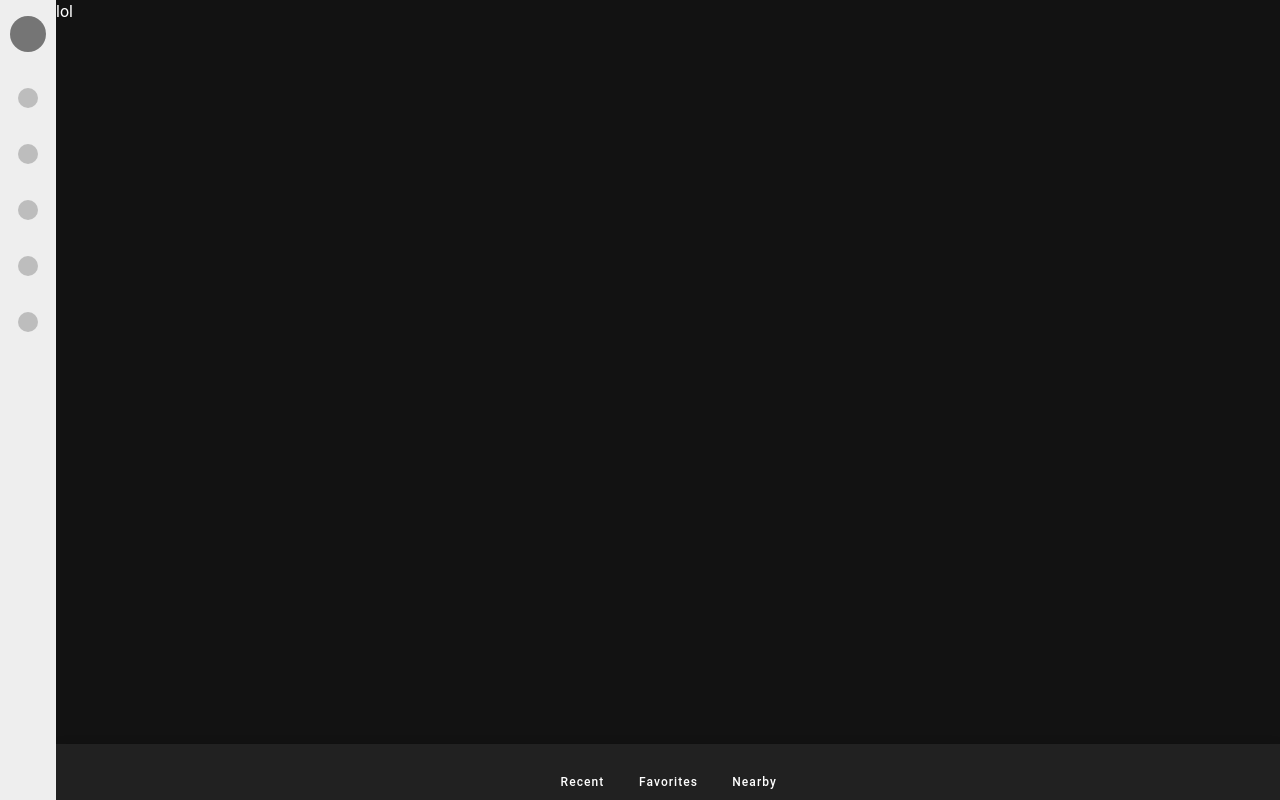
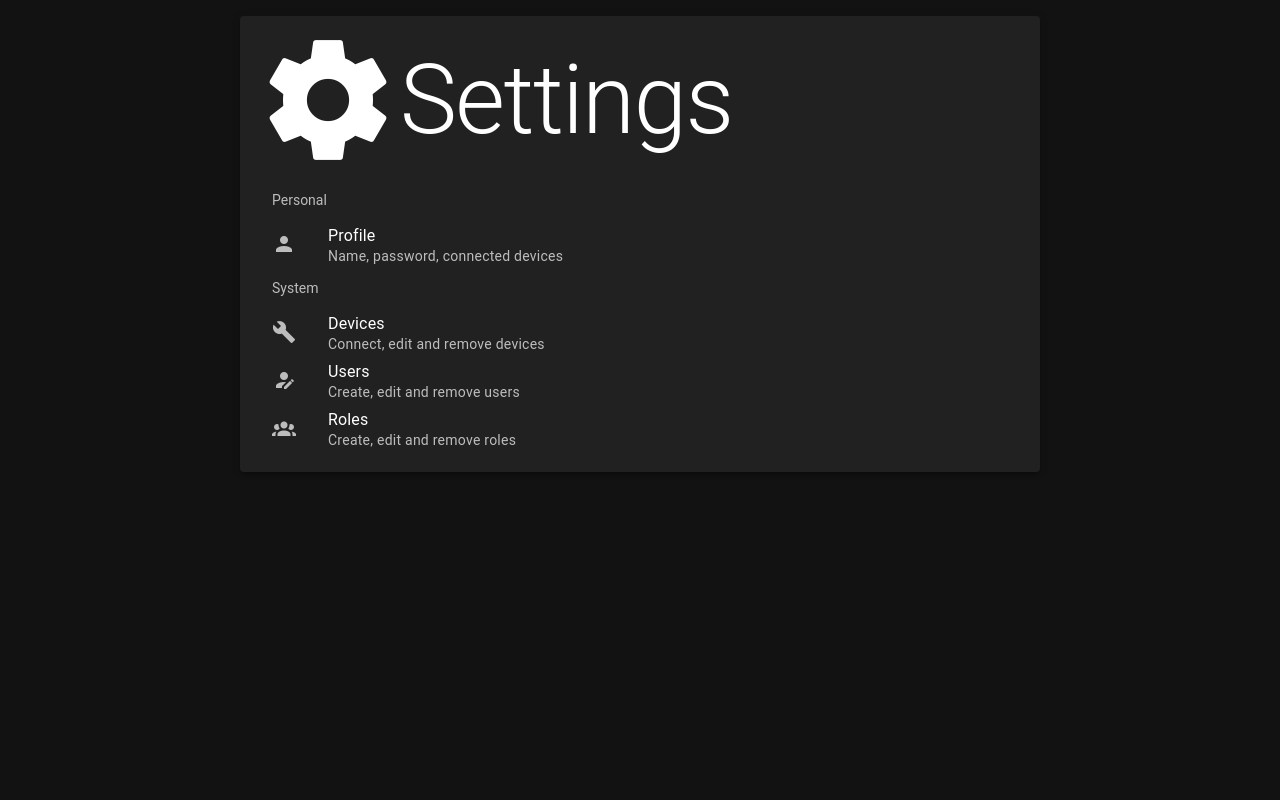
Before and after one commit to Leone25/node-home, a Vue app in the folder webUi/: page /settings in a window 1280 px wide. Built offline with nearby package versions, Linux system fonts and the light colour scheme.

Commit message:
initial settings page

```diff
--- a/webUi/package.json
+++ b/webUi/package.json
@@ -9,6 +9,7 @@
     "preview": "vite preview"
   },
   "dependencies": {
+    "@mdi/font": "^7.4.47",
     "pinia": "^2.1.7",
     "vite-plugin-vuetify": "^2.0.4",
     "vue": "^3.4.29",
--- a/webUi/src/App.vue
+++ b/webUi/src/App.vue
@@ -3,34 +3,8 @@ import { RouterLink, RouterView } from 'vue-router'
 </script>
 
 <template>
-	<v-app id="inspire">
-		<v-navigation-drawer class="pt-4" color="grey-lighten-3" model-value rail disable-resize-watcher="true">
-			<v-avatar v-for="n in 6" :key="n" :color="`grey-${n === 1 ? 'darken' : 'lighten'}-1`"
-				:size="n === 1 ? 36 : 20" class="d-block text-center mx-auto mb-9"></v-avatar>
-		</v-navigation-drawer>
-
-		<v-bottom-navigation>
-			<v-btn value="recent">
-				<v-icon>mdi-history</v-icon>
-
-				<span>Recent</span>
-			</v-btn>
-
-			<v-btn value="favorites">
-				<v-icon>mdi-heart</v-icon>
-
-				<span>Favorites</span>
-			</v-btn>
-
-			<v-btn value="nearby">
-				<v-icon>mdi-map-marker</v-icon>
-
-				<span>Nearby</span>
-			</v-btn>
-		</v-bottom-navigation>
-
+	<v-app>
 		<v-main>
-			lol
 			<RouterView />
 		</v-main>
 	</v-app>
--- a/webUi/src/main.js
+++ b/webUi/src/main.js
@@ -1,3 +1,5 @@
+import '@mdi/font/css/materialdesignicons.css'
+
 import { createApp } from 'vue'
 import { createPinia } from 'pinia'
 import vuetify from '../plugins/vuetify.js'
--- a/webUi/src/router/index.js
+++ b/webUi/src/router/index.js
@@ -9,6 +9,11 @@ const router = createRouter({
 			name: 'home',
 			component: HomeView
 		},
+		{
+			path: '/settings',
+			name: 'settings',
+			component: () => import('../views/settings/root.vue')
+		}
 	]
 })
 
--- /dev/null
+++ b/webUi/src/views/settings/root.vue
@@ -0,0 +1,44 @@
+<script setup>
+
+</script>
+
+<template>
+	<v-container>
+		<v-row>
+			<v-col>
+				<v-sheet class="mx-auto px-4 py-3" elevation="4" max-width="800" width="100%" rounded>
+					<div class="text-h1 d-flex align-center"><v-icon>mdi-cog</v-icon>Settings</div>
+					<v-list>
+						<v-list-subheader title="Personal" />
+						<v-list-item
+							title="Profile"
+							subtitle="Name, password, connected devices"
+							prepend-icon="mdi-account"
+							to="/settings/profile"
+						/>
+						<v-list-subheader title="System" />
+						<v-list-item
+							title="Devices"
+							subtitle="Connect, edit and remove devices"
+							prepend-icon="mdi-wrench"
+							to="/settings/devices"
+						/>
+						<v-list-item
+							title="Users"
+							subtitle="Create, edit and remove users"
+							prepend-icon="mdi-account-edit"
+							to="/settings/users"
+						/>
+						<v-list-item
+							title="Roles"
+							subtitle="Create, edit and remove roles"
+							prepend-icon="mdi-account-group"
+							to="/settings/roles"
+						/>
+					</v-list>
+				</v-sheet>
+			</v-col>
+		</v-row>
+	</v-container>
+</template>
+<style></style>
```
Lines whose indentation alone changed are shown as unchanged.
